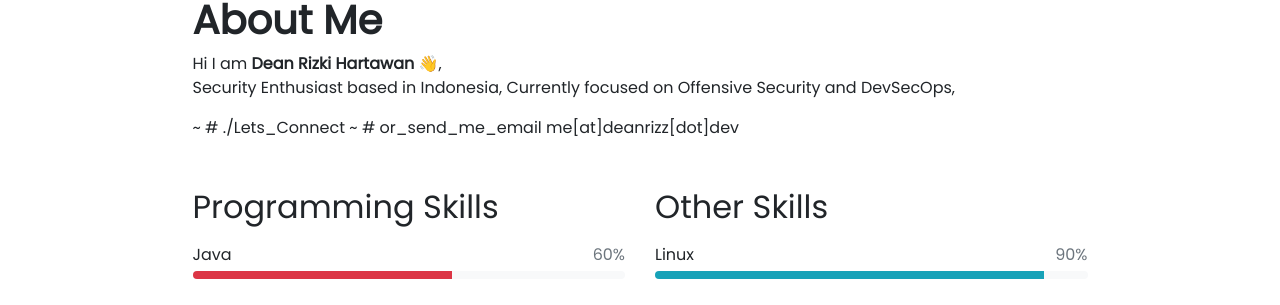
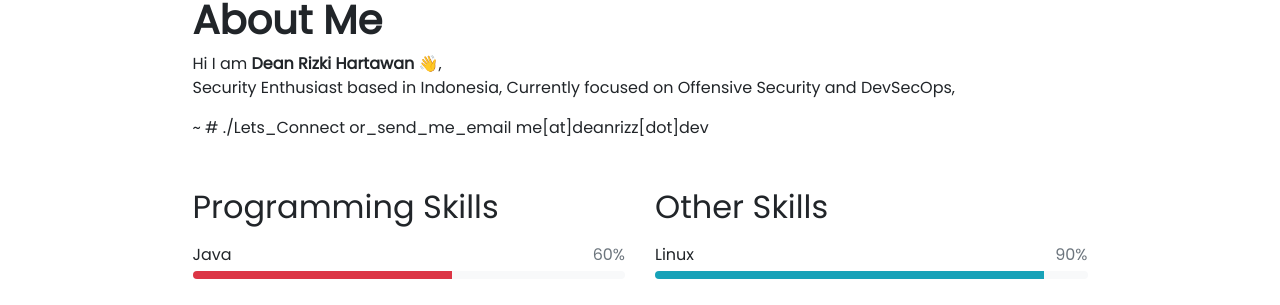
Before and after one commit to deanrizz/deanrizz.github.io, a Jekyll site: the page built from pages/about.md, in a window 1280 px wide. Shown: the part 158-463 px from the top of the page. Built offline with Jekyll 4.4.1, drawn with Linux system fonts in a browser that asks for light colours; nearby versions of some CDN libraries; emoji names are drawn with the system emoji font.

```diff
--- a/pages/about.md
+++ b/pages/about.md
@@ -11,8 +11,7 @@ Hi I am **{{ site.author.name }}** :wave:,<br>
 Security Enthusiast based in Indonesia,
 Currently focused on Offensive Security and DevSecOps,
 
-~ # ./Lets_Connect
-~ # or_send_me_email me[at]deanrizz[dot]dev
+~ # ./Lets_Connect or_send_me_email me[at]deanrizz[dot]dev
 
 <div class="row">
 {% include about/skills.html title="Programming Skills" source=site.data.programming-skills %}
```
